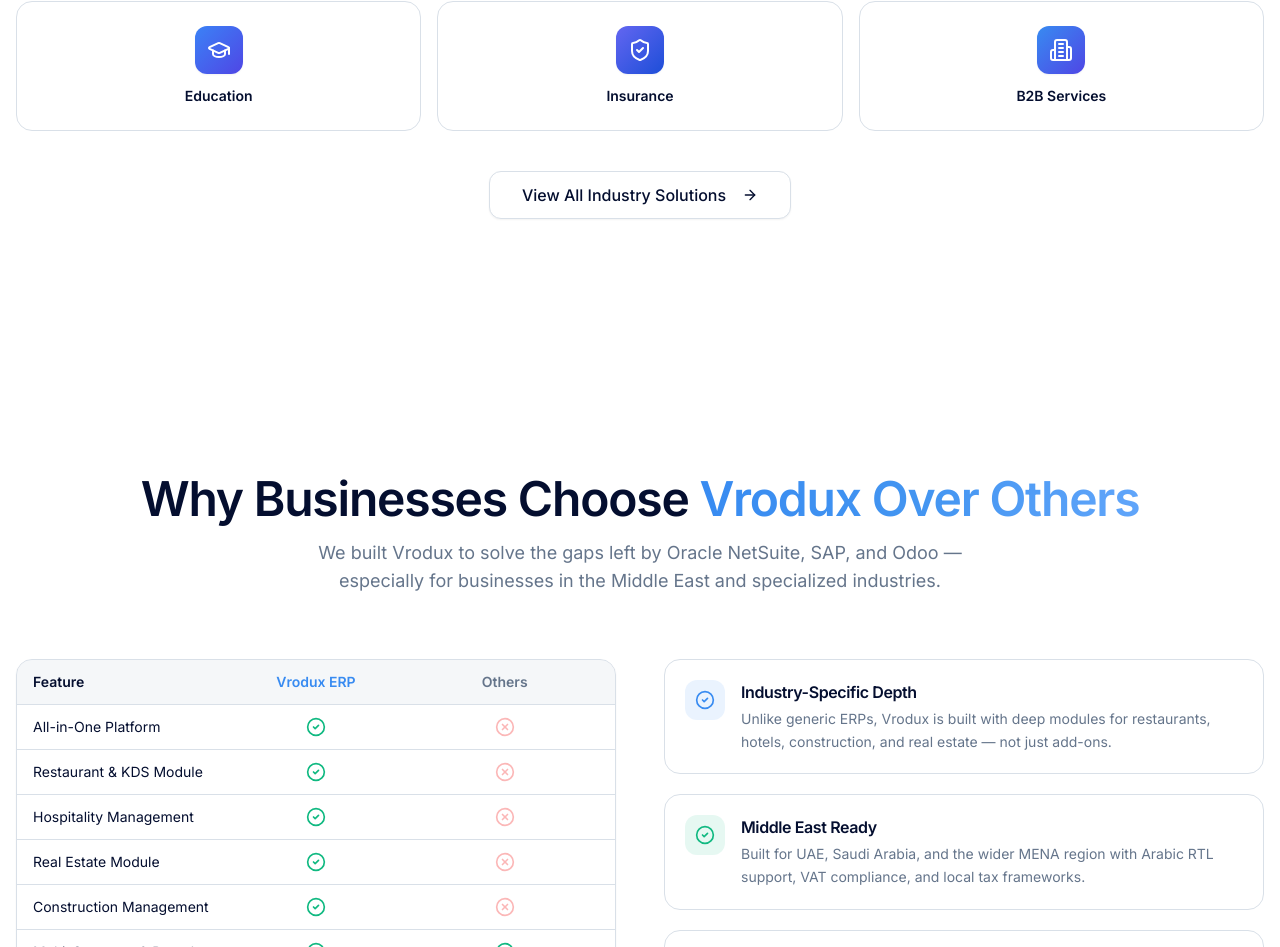
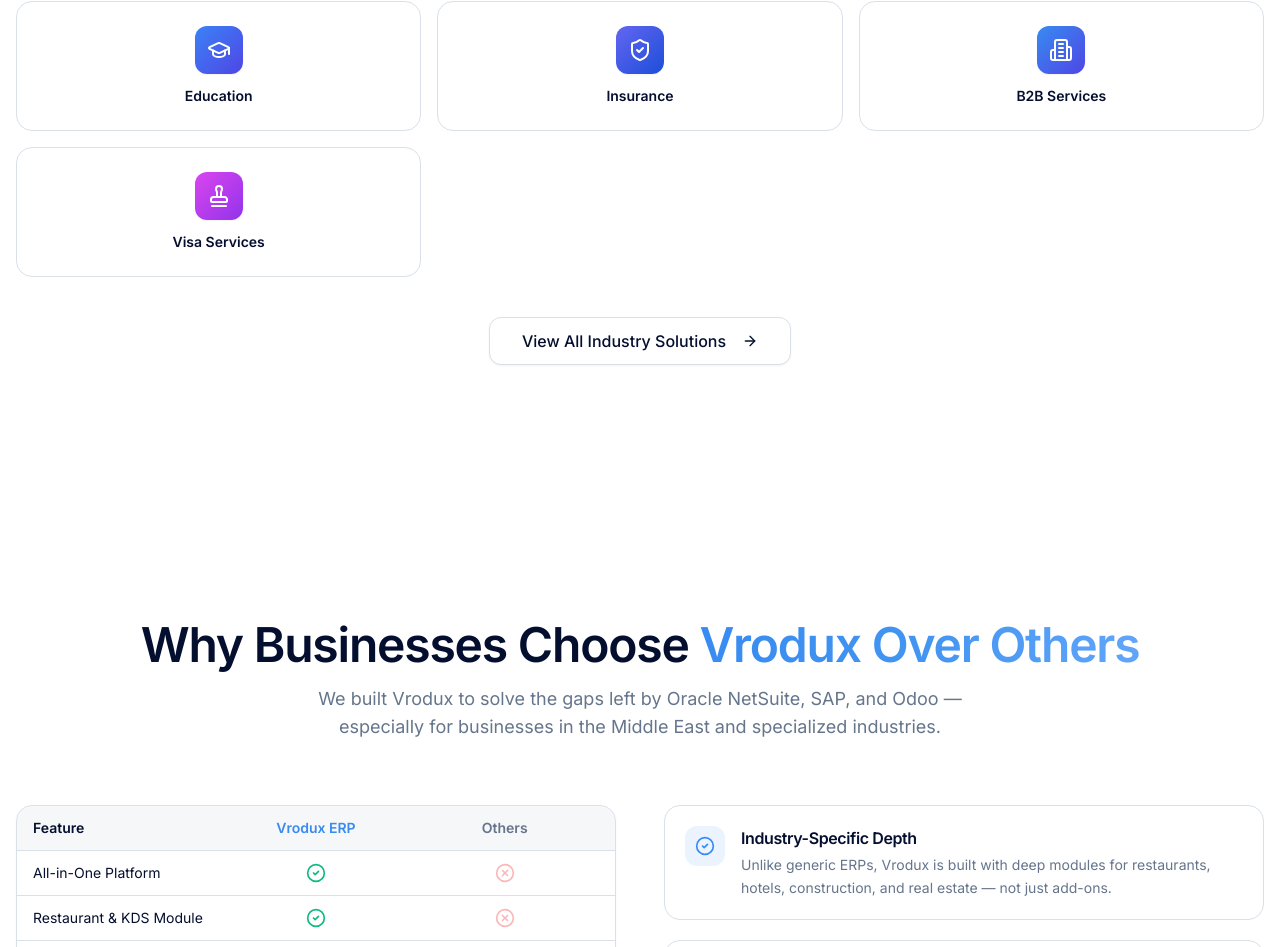
Before and after one commit to softaxus-sys/vrodux-erp, a Next.js app: page / in a window 1280 px wide. Shown: the part 7306-8253 px from the top of the page. Built offline with nearby package versions, Linux system fonts and the light colour scheme; no server answers.

Commit message:
Add Visa Services chip to homepage industries preview
The homepage's compact industry row was missing Visa Services even
though the main module grid and /industries already include it.

Co-Authored-By: Claude Sonnet 5 <noreply@anthropic.com>

```diff
--- a/src/components/sections/industries-preview.tsx
+++ b/src/components/sections/industries-preview.tsx
@@ -3,7 +3,7 @@
 import { motion } from "framer-motion";
 import Link from "next/link";
 import { Button } from "@/components/ui/button";
-import { ArrowRight, ShoppingBag, UtensilsCrossed, Hotel, Home, HardHat, Stethoscope, GraduationCap, ShieldCheck, Building2 } from "lucide-react";
+import { ArrowRight, ShoppingBag, UtensilsCrossed, Hotel, Home, HardHat, Stethoscope, GraduationCap, ShieldCheck, Building2, Stamp } from "lucide-react";
 
 const industries = [
   { name: "Retail", icon: ShoppingBag, href: "/industries#retail", color: "from-pink-500 to-rose-600" },
@@ -15,6 +15,7 @@ const industries = [
   { name: "Education", icon: GraduationCap, href: "/industries#education", color: "from-blue-500 to-indigo-600" },
   { name: "Insurance", icon: ShieldCheck, href: "/industries#insurance", color: "from-indigo-500 to-blue-700" },
   { name: "B2B Services", icon: Building2, href: "/industries#b2bservices", color: "from-brand-500 to-indigo-600" },
+  { name: "Visa Services", icon: Stamp, href: "/industries#visa-services", color: "from-fuchsia-500 to-purple-600" },
 ];
 
 export function IndustriesPreview() {
```
